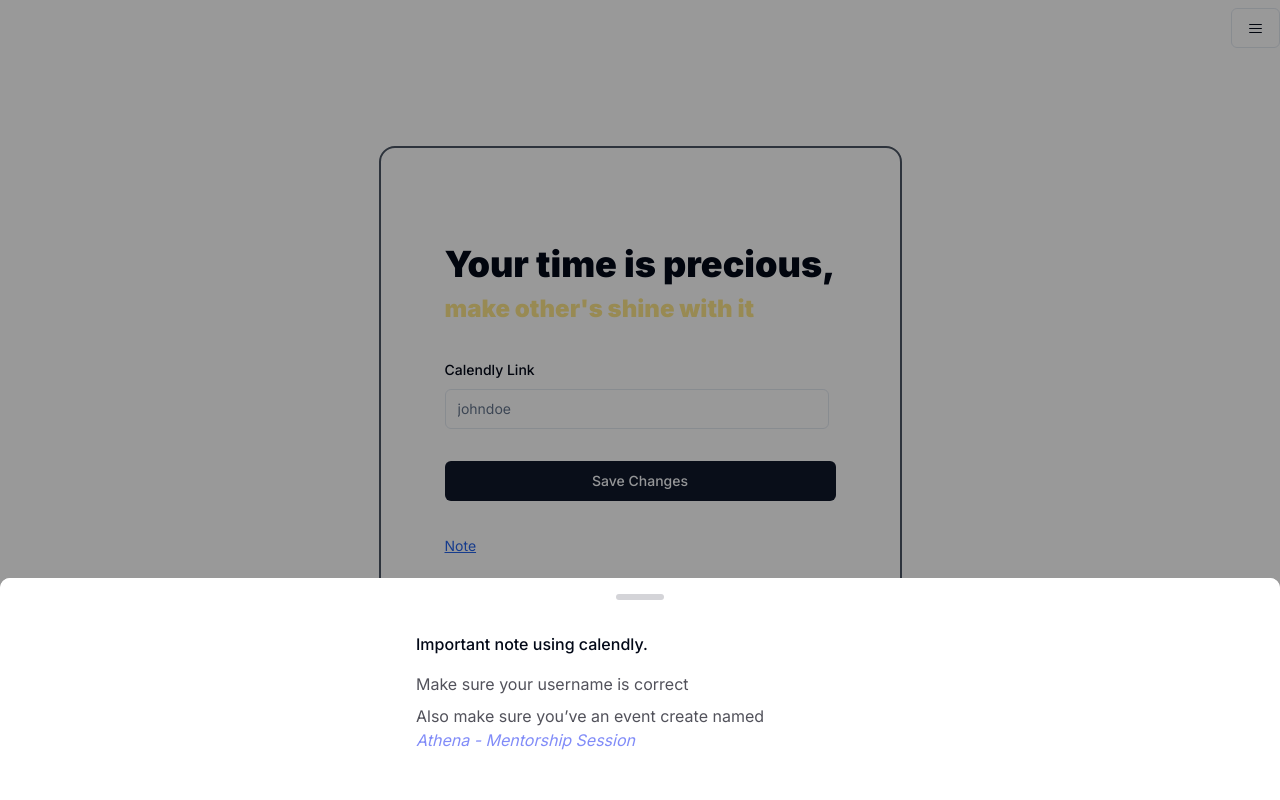
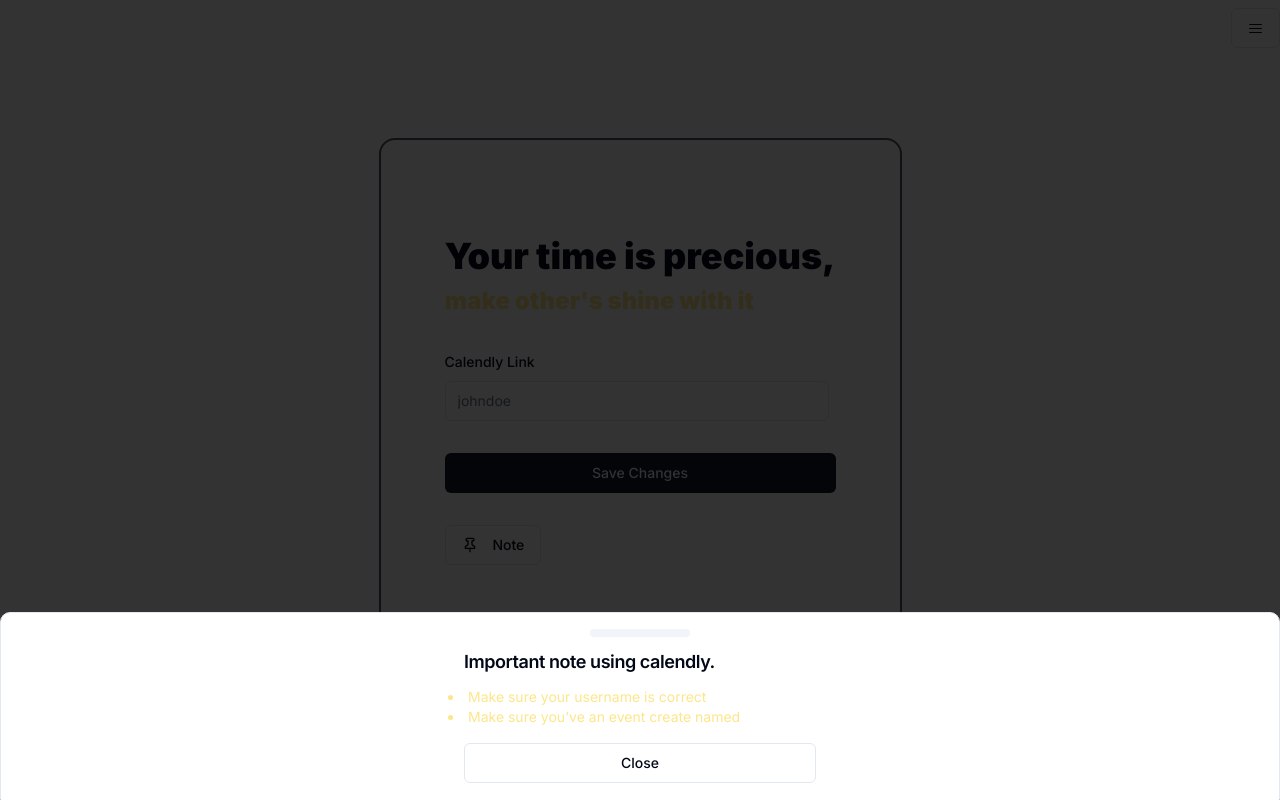
Before and after one commit to powrhouseofthecell/mentor, a Next.js app in the folder mentor-fe/: page /meet in a window 1280 px wide. Both pictures are taken after a click on the button "Note". Built offline with nearby package versions, Linux system fonts and the light colour scheme.

Commit message:
feat: meet step up complete

```diff
--- a/mentor-fe/src/components/vaul-scaled.tsx
+++ b/mentor-fe/src/components/vaul-scaled.tsx
@@ -56,9 +56,11 @@
             <DrawerDescription>You can have a 30 mins session with {mentor_name}</DrawerDescription>
           </DrawerHeader>
           <div className='mentor_details'>
-            Lorem ipsum dolor sit amet consectetur adipisicing elit. Quam repellendus, nulla magnam placeat eaque, odit
-            iste vitae doloremque veritatis, nisi magni ut cupiditate eligendi blanditiis ratione commodi expedita sunt.
-            Nostrum.
+            <p className='text-sm text-amber-200'>
+              {mentor_name} is a full stack developer, having worked with MERN, Rust and GoLang. Connect with{' '}
+              {mentor_name} to get you CV checked and get insights about how you can land more interviews and get
+              interview prep.
+            </p>
           </div>
           {calendly_id ? (
             <div className='p-4 pb-0'>
@@ -69,7 +71,11 @@
               </a>{' '}
             </div>
           ) : (
-            <h2>The mentor has not step up their calendly ID yet.</h2>
+            <div className='p-4 pb-0'>
+              <Button disabled className='w-full'>
+                Set up Meet
+              </Button>
+            </div>
           )}
           <DrawerFooter>
             <DrawerClose asChild>
--- a/mentor-fe/src/components/vaul.tsx
+++ b/mentor-fe/src/components/vaul.tsx
@@ -1,85 +1,30 @@
-// 'use client';
+'use client';
 
 // import { Drawer } from 'vaul';
 
 // export default function Vaul() {
 //   return (
-//     <Drawer.Root shouldScaleBackground>
+//     <Drawer.Root>
 //       <Drawer.Trigger asChild>
-//         <button>Open Drawer</button>
+//         <button>
+//           {' '}
+//           <span className='text-sm text-blue-600 underline decoration-solid'>Note</span>{' '}
+//         </button>
 //       </Drawer.Trigger>
 //       <Drawer.Portal>
 //         <Drawer.Overlay className='fixed inset-0 bg-black/40' />
-//         <Drawer.Content className='bg-zinc-100 flex flex-col rounded-t-[10px] h-[96%] mt-24 fixed bottom-0 left-0 right-0'>
+//         <Drawer.Content className='bg-zinc-100 flex flex-col rounded-t-[10px] mt-24 fixed bottom-0 left-0 right-0'>
 //           <div className='p-4 bg-white rounded-t-[10px] flex-1'>
 //             <div className='mx-auto w-12 h-1.5 flex-shrink-0 rounded-full bg-zinc-300 mb-8' />
 //             <div className='max-w-md mx-auto'>
-//               <Drawer.Title className='font-medium mb-4'>Unstyled drawer for React.</Drawer.Title>
-//               <p className='text-zinc-600 mb-2'>
-//                 This component can be used as a replacement for a Dialog on mobile and tablet devices.
+//               <Drawer.Title className='font-medium mb-4'></Drawer.Title>
+//               <p className='text-zinc-600 mb-2'></p>
+//               <p className='text-zinc-600 mb-8'>
+//                 <br />
+//                 <span className='decoration-solid'>
+//                   <i className='text-indigo-400'>Athena - Mentorship Session</i>{' '}
+//                 </span>
 //               </p>
-//               <p className='text-zinc-600 mb-8'>
-//                 It uses{' '}
-//                 <a
-//                   href='https://www.radix-ui.com/docs/primitives/components/dialog'
-//                   className='underline'
-//                   target='_blank'>
-//                   Radix&apos;s Dialog primitive
-//                 </a>{' '}
-//                 under the hood and is inspired by{' '}
-//                 <a
-//                   href='https://twitter.com/devongovett/status/1674470185783402496'
-//                   className='underline'
-//                   target='_blank'>
-//                   this tweet.
-//                 </a>
-//               </p>
-//             </div>
-//           </div>
-//           <div className='p-4 bg-zinc-100 border-t border-zinc-200 mt-auto'>
-//             <div className='flex gap-6 justify-end max-w-md mx-auto'>
-//               <a
-//                 className='text-xs text-zinc-600 flex items-center gap-0.25'
-//                 href='https://github.com/emilkowalski/vaul'
-//                 target='_blank'>
-//                 GitHub
-//                 <svg
-//                   fill='none'
-//                   height='16'
-//                   stroke='currentColor'
-//                   stroke-linecap='round'
-//                   stroke-linejoin='round'
-//                   stroke-width='2'
-//                   viewBox='0 0 24 24'
-//                   width='16'
-//                   aria-hidden='true'
-//                   className='w-3 h-3 ml-1'>
-//                   <path d='M18 13v6a2 2 0 01-2 2H5a2 2 0 01-2-2V8a2 2 0 012-2h6'></path>
-//                   <path d='M15 3h6v6'></path>
-//                   <path d='M10 14L21 3'></path>
-//                 </svg>
-//               </a>
-//               <a
-//                 className='text-xs text-zinc-600 flex items-center gap-0.25'
-//                 href='https://twitter.com/emilkowalski_'
-//                 target='_blank'>
-//                 Twitter
-//                 <svg
-//                   fill='none'
-//                   height='16'
-//                   stroke='currentColor'
-//                   stroke-linecap='round'
-//                   stroke-linejoin='round'
-//                   stroke-width='2'
-//                   viewBox='0 0 24 24'
-//                   width='16'
-//                   aria-hidden='true'
-//                   className='w-3 h-3 ml-1'>
-//                   <path d='M18 13v6a2 2 0 01-2 2H5a2 2 0 01-2-2V8a2 2 0 012-2h6'></path>
-//                   <path d='M15 3h6v6'></path>
-//                   <path d='M10 14L21 3'></path>
-//                 </svg>
-//               </a>
 //             </div>
 //           </div>
 //         </Drawer.Content>
@@ -88,38 +33,47 @@
 //   );
 // }
 
-'use client';
+import * as React from 'react';
 
-import { Drawer } from 'vaul';
+import { Button } from '@/components/ui/button';
+import {
+  Drawer,
+  DrawerClose,
+  DrawerContent,
+  DrawerDescription,
+  DrawerFooter,
+  DrawerHeader,
+  DrawerTitle,
+  DrawerTrigger,
+} from '@/components/ui/drawer';
 
-export default function Vaul() {
+import { Pin } from 'lucide-react';
+
+export default function Vaul_Scaled({ mentor_id }: any) {
   return (
-    <Drawer.Root>
-      <Drawer.Trigger asChild>
-        <button>
-          {' '}
-          <span className='text-sm text-blue-600 underline decoration-solid'>Note</span>{' '}
-        </button>
-      </Drawer.Trigger>
-      <Drawer.Portal>
-        <Drawer.Overlay className='fixed inset-0 bg-black/40' />
-        <Drawer.Content className='bg-zinc-100 flex flex-col rounded-t-[10px] mt-24 fixed bottom-0 left-0 right-0'>
-          <div className='p-4 bg-white rounded-t-[10px] flex-1'>
-            <div className='mx-auto w-12 h-1.5 flex-shrink-0 rounded-full bg-zinc-300 mb-8' />
-            <div className='max-w-md mx-auto'>
-              <Drawer.Title className='font-medium mb-4'>Important note using calendly.</Drawer.Title>
-              <p className='text-zinc-600 mb-2'>Make sure your username is correct</p>
-              <p className='text-zinc-600 mb-8'>
-                Also make sure you&rsquo;ve an event create named
-                <br />
-                <span className='decoration-solid'>
-                  <i className='text-indigo-400'>Athena - Mentorship Session</i>{' '}
-                </span>
-              </p>
-            </div>
+    <Drawer>
+      <DrawerTrigger asChild>
+        <Button variant='outline'>
+          <Pin size={16} /> &nbsp; &nbsp; Note
+        </Button>
+      </DrawerTrigger>
+      <DrawerContent>
+        <div className='mx-auto w-full max-w-sm'>
+          <DrawerHeader>
+            <DrawerTitle>Important note using calendly.</DrawerTitle>
+          </DrawerHeader>
+          <div className='mentor_details'>
+            <li className='text-sm text-amber-200'>Make sure your username is correct</li>
+            <li className='text-sm text-amber-200'>Make sure you&rsquo;ve an event create named</li>
           </div>
-        </Drawer.Content>
-      </Drawer.Portal>
-    </Drawer.Root>
+
+          <DrawerFooter>
+            <DrawerClose asChild>
+              <Button variant='outline'>Close</Button>
+            </DrawerClose>
+          </DrawerFooter>
+        </div>
+      </DrawerContent>
+    </Drawer>
   );
 }
```
